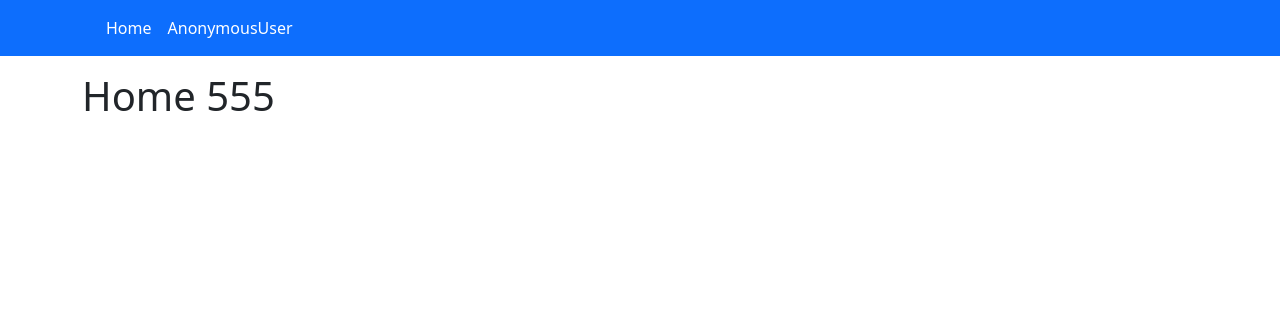
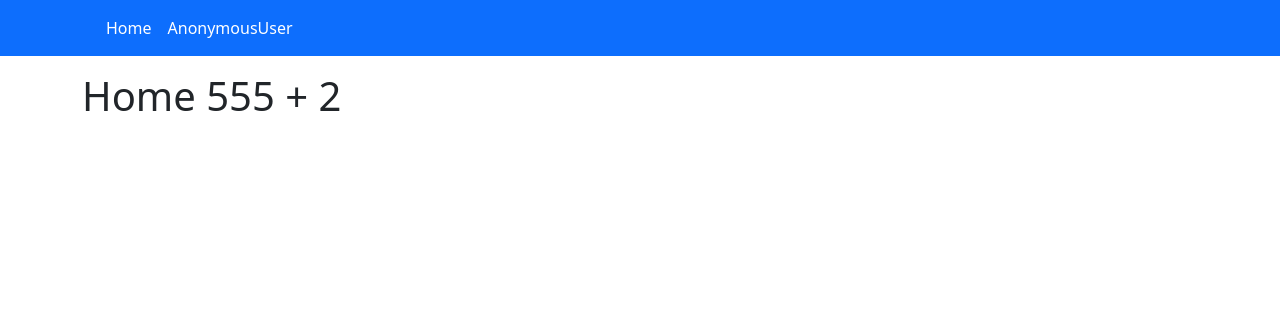
Before and after one commit to BlazejBielski/azeno_port, a Django app: page / in a window 1280 px wide. Shown: the top 316 px of the page. Run offline with Django 4.2, Linux system fonts and the light colour scheme; parts of the project's set-up code (start-up, migrations or seed data) failed here and were passed over; some libraries are stand-ins or nearby versions.

Commit message:
repeting

```diff
--- a/backend_core/home/templates/home/home.html
+++ b/backend_core/home/templates/home/home.html
@@ -3,6 +3,6 @@
 
 {% block container %}
 
-    <h1>Home 555</h1>
+    <h1>Home 555 + 2</h1>
 
 {% endblock %}
```
